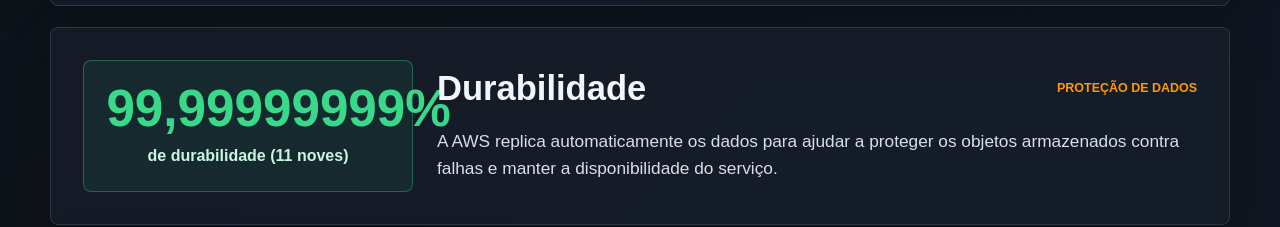
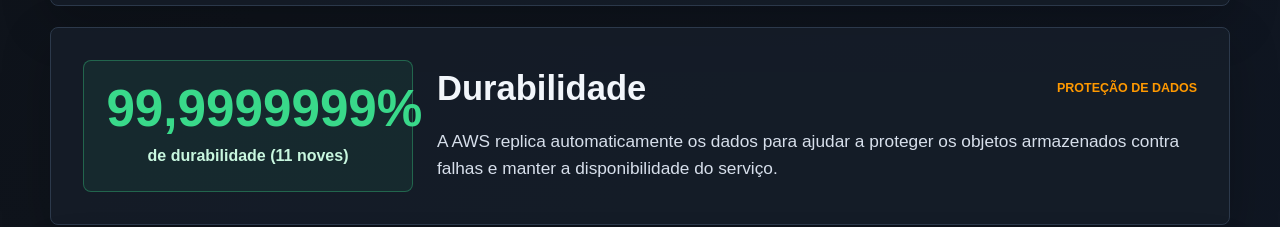
Before and after one commit to Arthurdbarreto/seminario_aws, a plain HTML site: page s3.html in a window 1280 px wide. Shown: the part 2844-3071 px from the top of the page. Drawn offline with Linux system fonts and the light colour scheme.

Commit message:
correção pt2

```diff
--- a/s3.html
+++ b/s3.html
@@ -613,7 +613,7 @@
     <section aria-labelledby="durabilidade">
       <div class="durability">
         <div class="durability-number">
-          <strong>99,99999999%</strong>
+          <strong>99,9999999%</strong>
           <span>de durabilidade (11 noves)</span>
         </div>
         <div>
```
